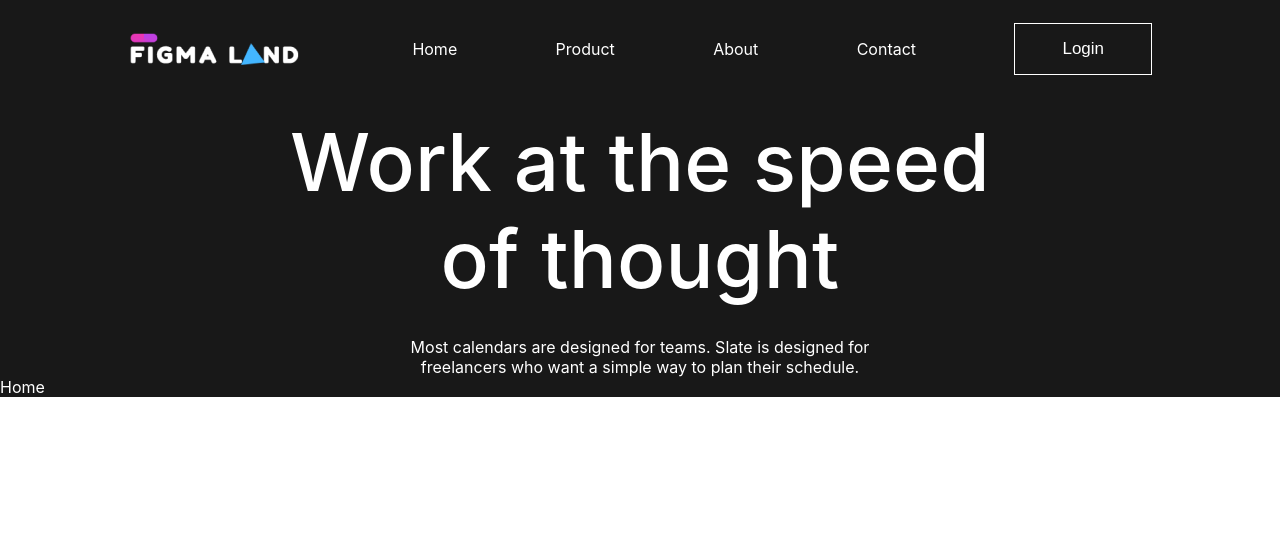
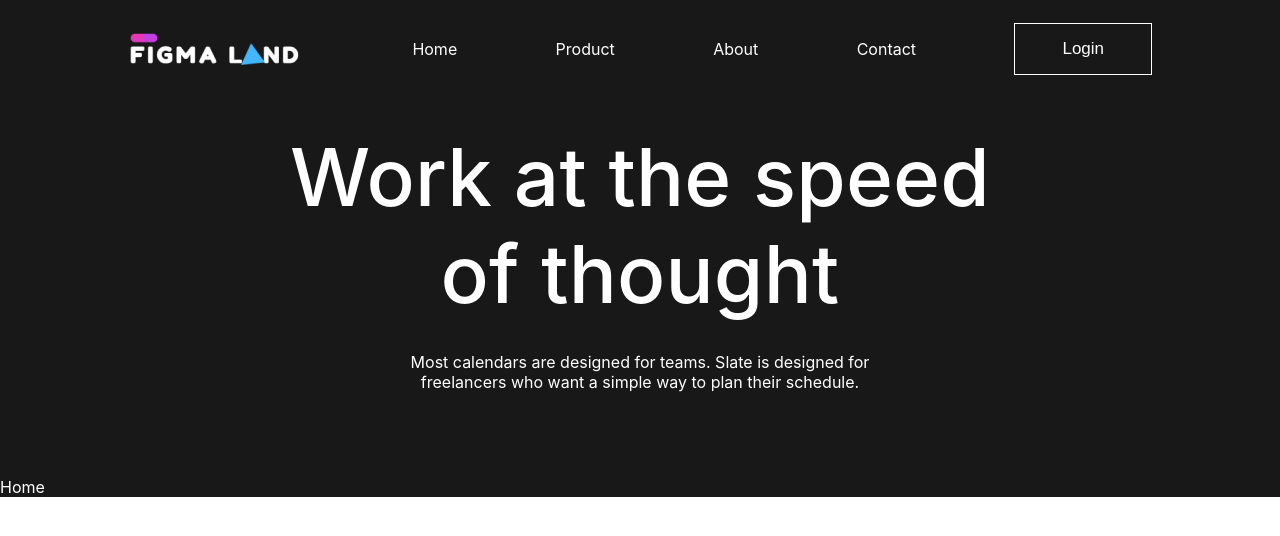
Before and after one commit to TheDa21crj/Landing-Page, a React (Create React App) app: page / in a window 1280 px wide. Shown: the top 536 px of the page. Built offline with nearby package versions, Linux system fonts and the light colour scheme; the HTML template or start-up script is replaced by a standard one.

Commit message:
margin added

```diff
--- a/src/Components/Css/Header.css
+++ b/src/Components/Css/Header.css
@@ -1,5 +1,5 @@
 .HeaderMDiv {
-    margin-top: 35px;
+    margin-top: 50px;
     display: flex;
     flex-direction: column;
     justify-content: center;
@@ -22,4 +22,5 @@
 .HeaderPDiv {
     max-width: 500px;
     text-align: center;
+    margin-bottom: 85px;
 }
```
